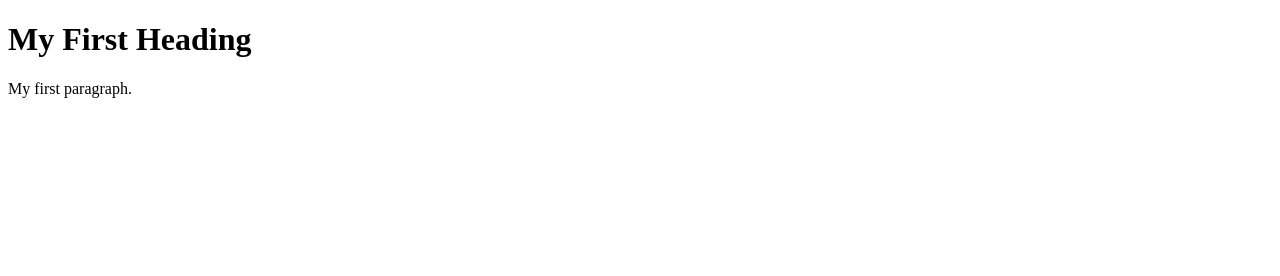
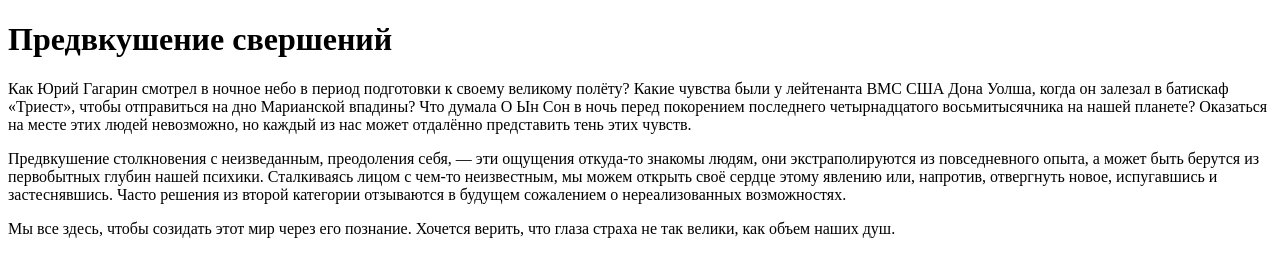
Before and after one commit to Bucentaurus/first-project, a plain HTML site: page index.html in a window 1280 px wide. Drawn offline with Linux system fonts and the light colour scheme.

Commit message:
Добавлена стартовая сразметка

```diff
--- a/index.html
+++ b/index.html
@@ -1,9 +1,39 @@
 <!DOCTYPE html>
-<html>
-<body>
-
-<h1>My First Heading</h1>
-<p>My first paragraph.</p>
-
-</body>
+<html lang="ru">
+  <head>
+    <meta charset="UTF-8" />
+    <meta name="viewport" content="width=device-width, initial-scale=1.0" />
+    <meta http-equiv="X-UA-Compatible" content="ie=edge" />
+    <title>Предвкушение свершений</title>
+  </head>
+  <body>
+    <div class="article">
+      <h1 class="article__title">Предвкушение свершений</h1>
+      <div class="article__content">
+        <p>
+          Как <span>Юрий Гагарин</span> смотрел в ночное небо в период
+          подготовки к своему великому полёту? Какие чувства были у лейтенанта
+          ВМС США <span>Дона Уолша</span>, когда он залезал в батискаф «Триест»,
+          чтобы отправиться на дно Марианской впадины? Что думала
+          <span>О Ын Сон</span> в ночь перед покорением последнего
+          четырнадцатого восьмитысячника на нашей планете? Оказаться на месте
+          этих людей невозможно, но каждый из нас может отдалённо представить
+          тень этих чувств.
+        </p>
+        <p>
+          Предвкушение столкновения с неизведанным, преодоления себя, — эти
+          ощущения откуда-то знакомы людям, они экстраполируются из
+          повседневного опыта, а может быть берутся из первобытных глубин нашей
+          психики. Сталкиваясь лицом с чем-то неизвестным, мы можем открыть своё
+          сердце этому явлению или, напротив, отвергнуть новое, испугавшись и
+          застеснявшись. Часто решения из второй категории отзываются в будущем
+          сожалением о нереализованных возможностях.
+        </p>
+        <p>
+          Мы все здесь, чтобы созидать этот мир через его познание. Хочется
+          верить, что глаза страха не так велики, как объем наших душ.
+        </p>
+      </div>
+    </div>
+  </body>
 </html>
```
